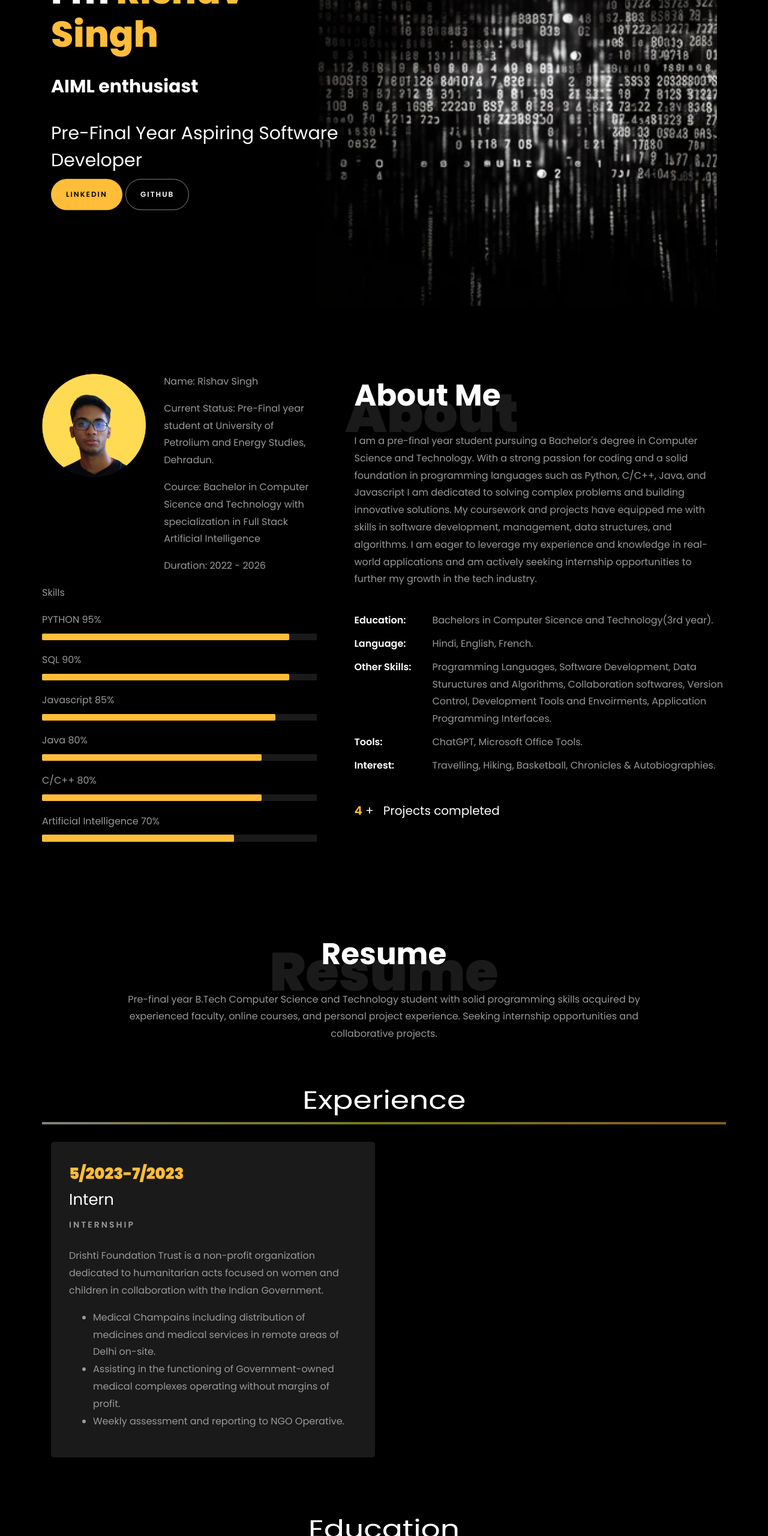
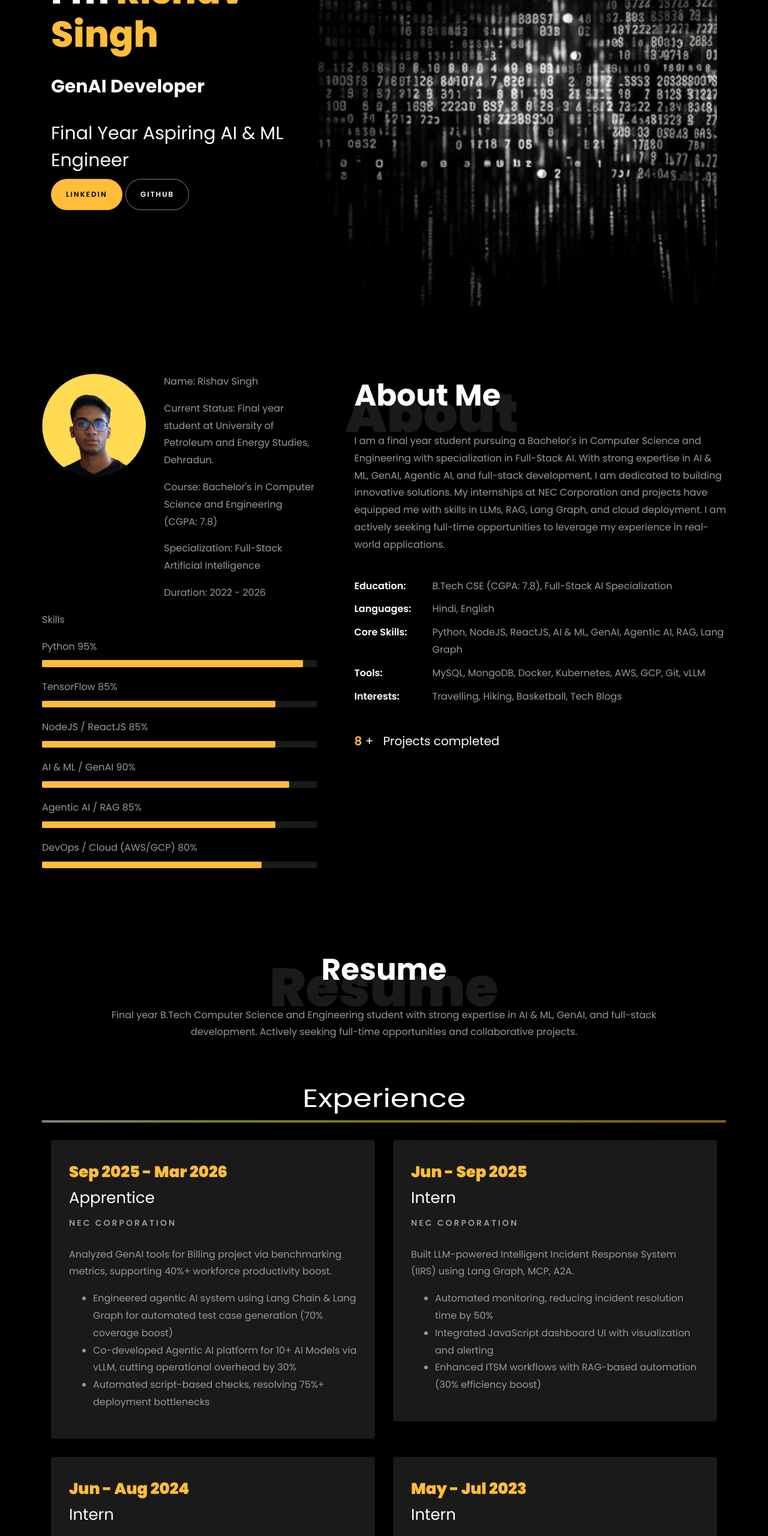
Before and after one commit to Rishav105685/Portfolio, a plain HTML site: page index.html in a window 1280 px wide. Shown: the part 240-2800 px from the top of the page at 60% size. Drawn offline with Linux system fonts and the light colour scheme; files whose address does not match are found by name.

Commit message:
Update site with new content

```diff
--- a/index.html
+++ b/index.html
@@ -159,9 +159,9 @@
 
 						// Create an array of typing text
 						const typingTexts = [
-						'Software Programmer  ',
-						'AIML enthusiast  ',
-						'   ',
+						'AI & ML Engineer  ',
+						'GenAI Developer  ',
+						'Full Stack Developer  ',
 						];
 
 						// Create a function to display the typing animation for a given text
@@ -187,10 +187,10 @@
 
 						<br>
 						<br>
-			            <h2>Pre-Final Year Aspiring Software Developer</h2>
+			            <h2>Final Year Aspiring AI & ML Engineer</h2>
 						<!-- <h2 class="d-flex" style="margin-bottom: 0">With over 5 years of experience</h2> -->
 						<!-- <br> -->
-			            <p><a href="https://www.linkedin.com/in/rishav-singh-788872217/" class="btn btn-primary py-3 px-4">Linkedin</a>
+			            <p><a href="https://www.linkedin.com/in/rishav-singh-415772272/" class="btn btn-primary py-3 px-4">Linkedin</a>
 							<a href="https://github.com/Rishav105685" class="btn btn-white btn-outline-white py-3 px-4">Github</a></p>
 		            </div>
 		          </div>
@@ -220,8 +220,9 @@
 									<div class="col-sm-6 col-md-7">
 									  <div class="about-info">
 										<p><span class="title-s">Name: </span> <span>Rishav Singh</span></p>
-										<p><span class="title-s">Current Status: </span> <span>Pre-Final year student at University of Petrolium and Energy Studies, Dehradun.</span></p>
-										<p><span class="title-s">Cource: </span> <span>Bachelor in Computer Sicence and Technology with specialization in Full Stack Artificial Intelligence</span></p>
+										<p><span class="title-s">Current Status: </span> <span>Final year student at University of Petroleum and Energy Studies, Dehradun.</span></p>
+										<p><span class="title-s">Course: </span> <span>Bachelor's in Computer Science and Engineering (CGPA: 7.8)</span></p>
+										<p><span class="title-s">Specialization: </span> <span>Full-Stack Artificial Intelligence</span></p>
 										<p><span class="title-s">Duration: </span> <span>2022 - 2026</span></p>
 									  </div>
 									</div>
@@ -230,39 +231,39 @@
 								<div class="skill-mf">
 									<p class="title-s">Skills</p>
 
-									<span>PYTHON</span> <span class="pull-right">95%</span>
+									<span>Python</span> <span class="pull-right">95%</span>
 									<div class="progress">
-										<div class="progress-bar" role="progressbar" style="width: 90%" aria-valuenow="85" aria-valuemin="0"
+										<div class="progress-bar" role="progressbar" style="width: 95%" aria-valuenow="95" aria-valuemin="0"
 											aria-valuemax="100"></div>
 									</div>
 
-									<span>SQL</span> <span class="pull-right">90%</span>
+<span>TensorFlow</span> <span class="pull-right">85%</span>
 									<div class="progress">
-										<div class="progress-bar" role="progressbar" style="width: 90%;" aria-valuenow="95" aria-valuemin="0"
+										<div class="progress-bar" role="progressbar" style="width: 85%" aria-valuenow="85" aria-valuemin="0"
 											aria-valuemax="100"></div>
 									</div>
 
-									<span>Javascript</span> <span class="pull-right">85%</span>
+									<span>NodeJS / ReactJS</span> <span class="pull-right">85%</span>
 									<div class="progress">
-										<div class="progress-bar" role="progressbar" style="width: 85%" aria-valuenow="90" aria-valuemin="0"
+										<div class="progress-bar" role="progressbar" style="width: 85%" aria-valuenow="85" aria-valuemin="0"
 											aria-valuemax="100"></div>
 									</div>
 
-									<span>Java</span> <span class="pull-right">80%</span>
+									<span>AI & ML / GenAI</span> <span class="pull-right">90%</span>
 									<div class="progress">
-										<div class="progress-bar" role="progressbar" style="width: 80%" aria-valuenow="85" aria-valuemin="0"
+										<div class="progress-bar" role="progressbar" style="width: 90%" aria-valuenow="90" aria-valuemin="0"
 											aria-valuemax="100"></div>
 									</div>
 
-									<span>C/C++</span> <span class="pull-right">80%</span>
+									<span>Agentic AI / RAG</span> <span class="pull-right">85%</span>
 									<div class="progress">
-										<div class="progress-bar" role="progressbar" style="width: 80%" aria-valuenow="80" aria-valuemin="0"
+										<div class="progress-bar" role="progressbar" style="width: 85%" aria-valuenow="85" aria-valuemin="0"
 											aria-valuemax="100"></div>
 									</div>
 
-									<span>Artificial Intelligence</span> <span class="pull-right">70%</span>
+									<span>DevOps / Cloud (AWS/GCP)</span> <span class="pull-right">80%</span>
 									<div class="progress">
-										<div class="progress-bar" role="progressbar" style="width: 70%" aria-valuenow="80" aria-valuemin="0"
+										<div class="progress-bar" role="progressbar" style="width: 80%" aria-valuenow="80" aria-valuemin="0"
 											aria-valuemax="100"></div>
 									</div>
 								</div>
@@ -277,20 +278,16 @@
 								<h1 class="big">About</h1>
 								<h2 class="mb-4">About Me</h2>
 
-								<p> I am a pre-final year student pursuing a Bachelor's degree in Computer Science and Technology.
-									With a strong passion for coding and a solid foundation in programming languages such as Python, C/C++, Java, and Javascript
-									I am dedicated to solving complex problems and building innovative solutions.
-									My coursework and projects have equipped me with skills in software development, management, data structures, and algorithms.
-									I am eager to leverage my experience and knowledge in real-world applications and am actively seeking internship opportunities
-									to further my growth in the tech industry.</p>
+								<p>I am a final year student pursuing a Bachelor's in Computer Science and Engineering with specialization in Full-Stack AI.
+									With strong expertise in AI & ML, GenAI, Agentic AI, and full-stack development, I am dedicated to building innovative solutions.
+									My internships at NEC Corporation and projects have equipped me with skills in LLMs, RAG, Lang Graph, and cloud deployment.
+									I am actively seeking full-time opportunities to leverage my experience in real-world applications.</p>
 								<ul class="about-info mt-4 px-md-0 px-2">
-									<li class="d-flex"><span>Education:</span> <span>Bachelors in Computer Sicence and Technology(3rd year).</span></li>
-									<li class="d-flex"><span>Language:</span> <span>Hindi, English, French.</span></li>
-									<li class="d-flex"><span>Other Skills:</span> <span>Programming Languages, Software Development, Data Stuructures and Algorithms,
-										Collaboration softwares, Version Control, Development Tools and Envoirments, Application Programming Interfaces.
-									</span></li>
-									<li class="d-flex"><span>Tools:</span> <span>ChatGPT, Microsoft Office Tools.</span></li>
-									<li class="d-flex"><span>Interest:</span> <span>Travelling, Hiking, Basketball, Chronicles & Autobiographies.</span></li>
+									<li class="d-flex"><span>Education:</span> <span>B.Tech CSE (CGPA: 7.8), Full-Stack AI Specialization</span></li>
+									<li class="d-flex"><span>Languages:</span> <span>Hindi, English</span></li>
+									<li class="d-flex"><span>Core Skills:</span> <span>Python, NodeJS, ReactJS, AI & ML, GenAI, Agentic AI, RAG, Lang Graph</span></li>
+									<li class="d-flex"><span>Tools:</span> <span>MySQL, MongoDB, Docker, Kubernetes, AWS, GCP, Git, vLLM</span></li>
+									<li class="d-flex"><span>Interests:</span> <span>Travelling, Hiking, Basketball, Tech Blogs</span></li>
 
 								</ul>
 							</div>
@@ -300,7 +297,7 @@
 						<div class="counter-wrap ftco-animate d-flex mt-md-3">
 							<div class="text">
 								<p class="mb-4">
-									<span class="number" >4</span> <span>+</span>
+									<span class="number" >8</span> <span>+</span>
 									<span>&nbsp; Projects completed</span>
 								</p>
 								</div>
@@ -320,9 +317,8 @@
           <div class="col-md-10 heading-section text-center ftco-animate">
           	<h1 class="big big-2">Resume</h1>
             <h2 class="mb-4">Resume</h2>
-            <p>Pre-final year B.Tech Computer Science and Technology student with solid programming skills acquired by
-				experienced faculty, online courses, and personal project experience.
-				Seeking internship opportunities and collaborative projects.</p>
+            <p>Final year B.Tech Computer Science and Engineering student with strong expertise in AI & ML, GenAI,
+				and full-stack development. Actively seeking full-time opportunities and collaborative projects.</p>
           </div>
         </div>
 
@@ -335,18 +331,62 @@
 		<div class="row">
 			<div class="col-md-6">
 				<div class="resume-wrap ftco-animate">
-						<span class="date">5/2023-7/2023</span>
-						<h2>Intern</h2>
-						<span class="position">Internship</span>
-						<p class="mt-4">Drishti Foundation Trust is a non-profit organization dedicated to humanitarian acts focused on women and children in collaboration with the Indian Government.
+					<span class="date">Sep 2025 - Mar 2026</span>
+					<h2>Apprentice</h2>
+					<span class="position">NEC Corporation</span>
+					<p class="mt-4">Analyzed GenAI tools for Billing project via benchmarking metrics, supporting 40%+ workforce productivity boost.
 						<ul>
-								<li>Medical Champains including distribution of medicines and medical services in remote areas of Delhi on-site.</li>
-								<li>Assisting in the functioning of Government-owned medical complexes operating without margins of profit.</li>
-								<li>Weekly assessment and reporting to NGO Operative.</li>
+							<li>Engineered agentic AI system using Lang Chain & Lang Graph for automated test case generation (70% coverage boost)</li>
+							<li>Co-developed Agentic AI platform for 10+ AI Models via vLLM, cutting operational overhead by 30%</li>
+							<li>Automated script-based checks, resolving 75%+ deployment bottlenecks</li>
 						</ul>
 					</p>
 				</div>
+			</div>
 
+			<div class="col-md-6">
+				<div class="resume-wrap ftco-animate">
+					<span class="date">Jun - Sep 2025</span>
+					<h2>Intern</h2>
+					<span class="position">NEC Corporation</span>
+					<p class="mt-4">Built LLM-powered Intelligent Incident Response System (IIRS) using Lang Graph, MCP, A2A.
+						<ul>
+							<li>Automated monitoring, reducing incident resolution time by 50%</li>
+							<li>Integrated JavaScript dashboard UI with visualization and alerting</li>
+							<li>Enhanced ITSM workflows with RAG-based automation (30% efficiency boost)</li>
+						</ul>
+					</p>
+				</div>
+			</div>
+
+			<div class="col-md-6">
+				<div class="resume-wrap ftco-animate">
+					<span class="date">Jun - Aug 2024</span>
+					<h2>Intern</h2>
+					<span class="position">Delhi Integrated Multi-Modal Transit System</span>
+					<p class="mt-4">Built TensorFlow-based chatbot with web and PDF upload integration.
+						<ul>
+							<li>Increased query handling accuracy by 20%</li>
+							<li>Applied ML models to analyze transit data (15% better planning)</li>
+							<li>Reduced data processing time by 35% using NumPy, Pandas, Scikit-Learn</li>
+						</ul>
+					</p>
+				</div>
+			</div>
+
+			<div class="col-md-6">
+				<div class="resume-wrap ftco-animate">
+					<span class="date">May - Jul 2023</span>
+					<h2>Intern</h2>
+					<span class="position">Drishti Foundation Trust</span>
+					<p class="mt-4">Partnered with Government of Delhi for healthcare outreach.
+						<ul>
+							<li>Coordinated medical services in 10+ underserved regions</li>
+							<li>Improved delivery efficiency by 25%</li>
+							<li>Led community awareness initiatives</li>
+						</ul>
+					</p>
+				</div>
 			</div>
 
 		</div>
@@ -364,19 +404,19 @@
      			<div class="col-md-6">
      				<div class="resume-wrap ftco-animate">
      					<span class="date">2022-2026</span>
-    					<h2>Bachelor of Computer Science and Technology</h2>
-    					<span class="position">University of Petrolium and Energy Studies, Dehradun</span><br>
-						<span class="position">5th Semester/Pre-Final Year Student</span>
-    					<p class="mt-4">GGPA: 7.6</p>
+     					<h2>Bachelor's in Computer Science and Engineering</h2>
+     					<span class="position">University of Petroleum and Energy Studies, Dehradun</span><br>
+						<span class="position">Specialization: Full-Stack Artificial Intelligence</span>
+     					<p class="mt-4">CGPA: 7.8</p>
      				</div>
      			</div>
 
      			<div class="col-md-6">
      				<div class="resume-wrap ftco-animate">
      					<span class="date">2021-2022</span>
-    					<h2>12th, CBSE(Science With Maths)</h2>
+     					<h2>12th, CBSE (Science with Maths)</h2>
      					<span class="position">Bal Bhavan International School, New Delhi</span>
-    					<p class="mt-4">Grade: 80% Aggregate</p>
+     					<p class="mt-4">Percentage: 80%</p>
      				</div>
  				</div>
 
@@ -385,7 +425,7 @@
      					<span class="date">2019-2020</span>
      					<h2>10th, CBSE</h2>
      					<span class="position">ITL Public School, New Delhi</span>
-    					<p class="mt-4">Grade: 90% Aggregate</p>
+     					<p class="mt-4">Percentage: 90%</p>
      				</div>
  				</div>
 
@@ -402,55 +442,40 @@
             <h1 class="big big-2">Projects</h1>
             <h2 class="mb-4">Projects</h2>
 
-            <p>Below are the sample Data Analytics projects on SQL, Python, Javascript, AIML.</p>
+            <p>Projects showcasing AI & ML, GenAI, and full-stack development expertise.</p>
           </div>
         </div>
         <div class="row d-flex">
           <div class="col-md-4 d-flex ftco-animate">
           	<div class="blog-entry justify-content-end">
-              <a href="https://github.com/Rishav105685/Covid-Management-System" class="block-20 zoom-effect" style="background-image: url('images/proj_1.jpg');">
+              <a href="https://github.com/Rishav105685/Pathfinder-AI" class="block-20 zoom-effect" style="background-image: url('images/proj_1.jpg');">
               </a>
               <div class="text mt-3 float-right d-block">
 
-                <h3 class="heading"><a href="https://github.com/Rishav105685/Covid-Management-System/blob/main/Covid_Management_System.py">Covid-19 Management System</a></h3>
-                <p>Manage, track and display covid cases using data fetched from government databases, including geolocation and cell verification.</p>
+                <h3 class="heading"><a href="https://github.com/Rishav105685/Pathfinder-AI">Path Finder AI</a></h3>
+                <p>JavaScript-based navigation app with GPS and LLM-powered routing. Reduced manual route planning effort by 40% with prompt-driven optimization.</p>
               </div>
             </div>
           </div>
           <div class="col-md-4 d-flex ftco-animate">
           	<div class="blog-entry justify-content-end">
-              <a href="https://github.com/Rishav105685/Invoice-Generator" class="block-20 zoom-effect" style="background-image: url('images/proj_2.jpg');">
+              <a href="https://github.com/Rishav105685/Covid-Management-System" class="block-20 zoom-effect" style="background-image: url('images/proj_2.jpg');">
               </a>
               <div class="text mt-3 float-right d-block">
 
-                <h3 class="heading"><a href="https://github.com/Rishav105685/Invoice-Generator">Invoice Generator</a></h3>
-                <p>Create invoice for items purchased and print it in pdf format.</p>
+                <h3 class="heading"><a href="https://github.com/Rishav105685/Covid-Management-System">Covid-19 Management System</a></h3>
+                <p>Python-SQL application for real-time COVID tracking with geolocation and OTP alerts. Improved information access by 30%.</p>
               </div>
             </div>
           </div>
           <div class="col-md-4 d-flex ftco-animate">
           	<div class="blog-entry">
-              <a href="https://github.com/Rishav105685/AI-Parser" class="block-20 zoom-effect" style="background-image: url('images/proj_3.jpg');">
+              <a href="https://github.com/Rishav105685" class="block-20 zoom-effect" style="background-image: url('images/proj_3.jpg');">
               </a>
               <div class="text mt-3 float-right d-block">
 
-                <h3 class="heading"><a href="https://github.com/Rishav105685/AI-Parser">AI Parser</a></h3>
-                <p>Effectively Parse syllables of English grammer and categorize them accordingly.</p>
-              </div>
-            </div>
-          </div>
-        </div>
-	<br>
-		<!-- added justify-content-center to center align the last project -->
-		<div class="row d-flex justify-content-center">
-			<div class="col-md-4 d-flex ftco-animate">
-				<div class="blog-entry justify-content-end">
-				<a href="https://github.com/Rishav105685" class="block-20 zoom-effect" style="background-image: url('images/proj_4.jpg');">
-				</a>
-				<div class="text mt-3 float-right d-block">
-
-				  <h3 class="heading"><a href="https://github.com/Rishav105685">E-Commerce website</a></h3>
-				  <p>E-commerce Business website for typical business owners like Retail & Merchandise for marketing of products. </p>
+                <h3 class="heading"><a href="https://github.com/Rishav105685">More Projects</a></h3>
+                <p>Additional projects available on GitHub including Agentic AI systems, RAG implementations, and full-stack applications.</p>
               </div>
             </div>
           </div>
@@ -462,7 +487,7 @@
 			<!-- <div class="container"> -->
 				<div class="row justify-content-center">
 					<div class="col-md-7 ftco-animate text-center">
-						<h2> <span>I love to solve problems &amp; uncover hidden stories </span></h2>
+						<h2> <span>I love to solve problems &amp; uncover stories </span></h2>
 						<br>
 						</div>
 					</div>
```
Also changed, not shown: images/proj_1.jpg, images/proj_2.jpg, images/proj_4.jpg (deleted), 1 other file. Lines whose indentation alone changed are shown as unchanged.
